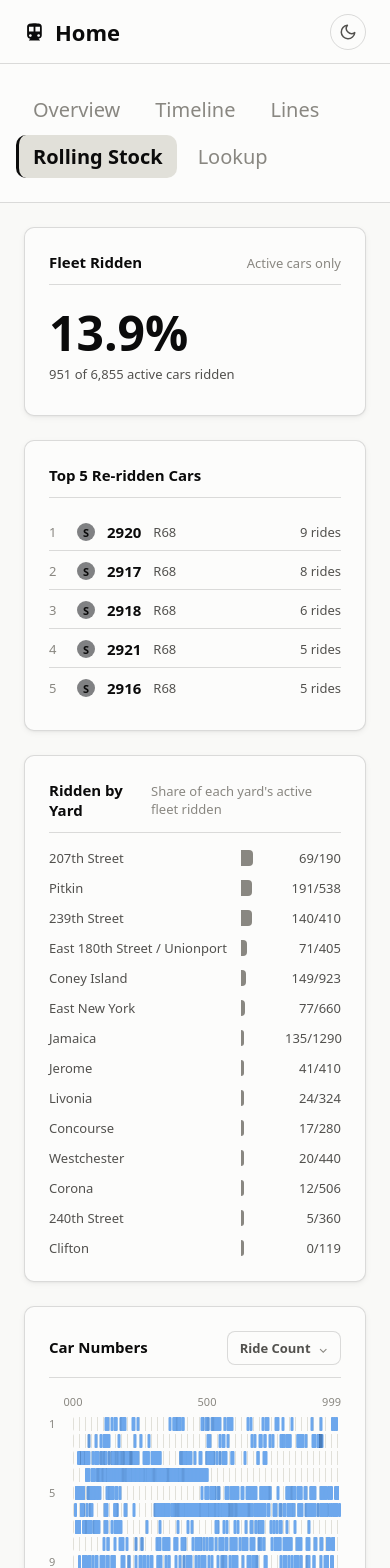
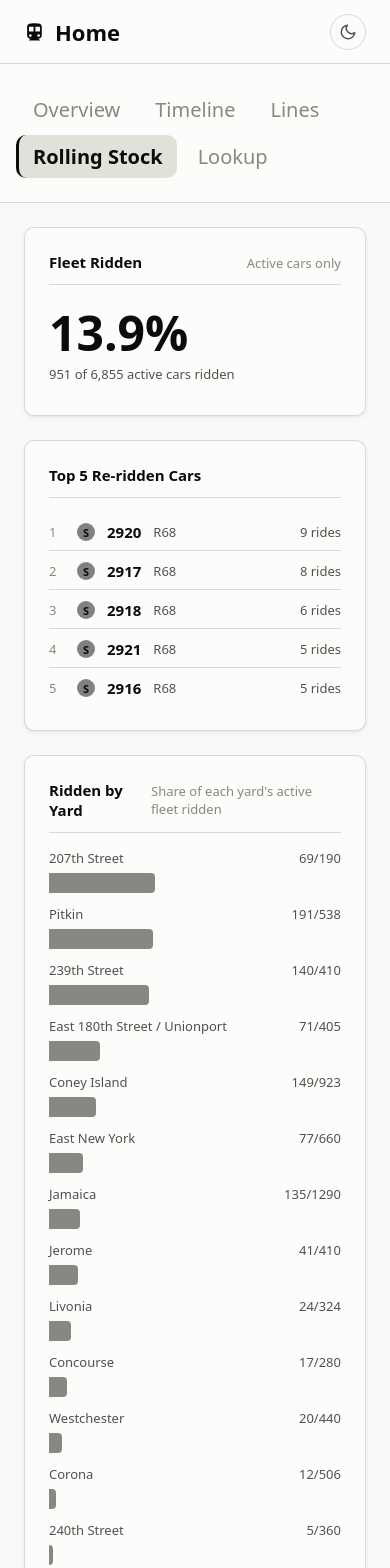
Before and after one commit to CalebRoenigk/subway-ride-visualizer, a React (Vite) app: page /#/rolling-stock in a window 390 px wide. Shown: the top 1568 px of the page. Built offline with nearby package versions, Linux system fonts and the light colour scheme.

Commit message:
Rolling Stock by Yard Mobile Fix
Small change to the graphic on Rolling Stock by Yard to make it read better on mobile

```diff
--- a/src/components/rolling-stock/RiddenByYard.tsx
+++ b/src/components/rolling-stock/RiddenByYard.tsx
@@ -50,13 +50,15 @@ export function RiddenByYard({
         <div className="yard-list">
           {rows.map((row) => (
             <div className="yard-row" key={row.yard}>
-              <span className="yard-label">{row.yard}</span>
+              <div className="yard-row-top">
+                <span className="yard-label">{row.yard}</span>
+                <span className="yard-count tabular">
+                  {row.riddenCount}/{row.total}
+                </span>
+              </div>
               <div className="yard-track">
                 <div className="yard-fill" style={{ width: `${row.pct}%` }} />
               </div>
-              <span className="yard-count tabular">
-                {row.riddenCount}/{row.total}
-              </span>
             </div>
           ))}
         </div>
--- a/src/components/rolling-stock/ridden-by-yard.css
+++ b/src/components/rolling-stock/ridden-by-yard.css
@@ -10,15 +10,21 @@
   gap: var(--space-3);
 }
 
+.yard-row-top {
+  display: contents;
+}
+
 .yard-label {
   width: 180px;
   flex-shrink: 0;
+  order: 1;
   font-size: 13px;
   color: var(--text-secondary);
 }
 
 .yard-track {
   flex: 1;
+  order: 2;
   height: 16px;
 }
 
@@ -31,8 +37,40 @@
 
 .yard-count {
   width: 56px;
+  order: 3;
   text-align: right;
   font-size: 13px;
   color: var(--text-secondary);
   flex-shrink: 0;
 }
+
+@media (max-width: 640px) {
+  .yard-row {
+    flex-wrap: wrap;
+    row-gap: 6px;
+  }
+
+  .yard-row-top {
+    display: flex;
+    flex: 1 1 100%;
+    order: 1;
+    justify-content: space-between;
+    align-items: baseline;
+  }
+
+  .yard-label {
+    width: auto;
+    order: initial;
+  }
+
+  .yard-track {
+    flex: 1 1 100%;
+    order: 2;
+    height: 20px;
+  }
+
+  .yard-count {
+    width: auto;
+    order: initial;
+  }
+}
```
